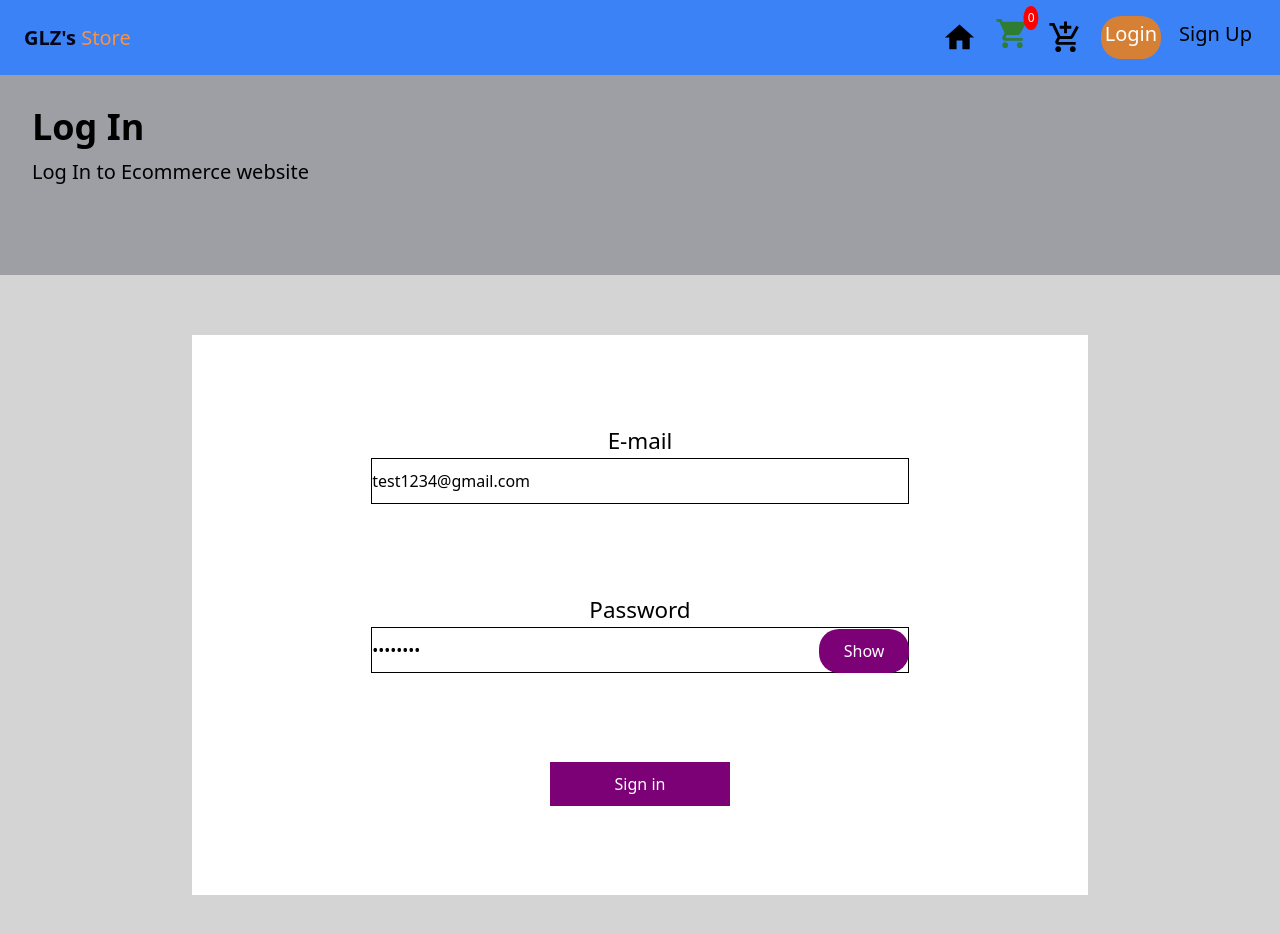
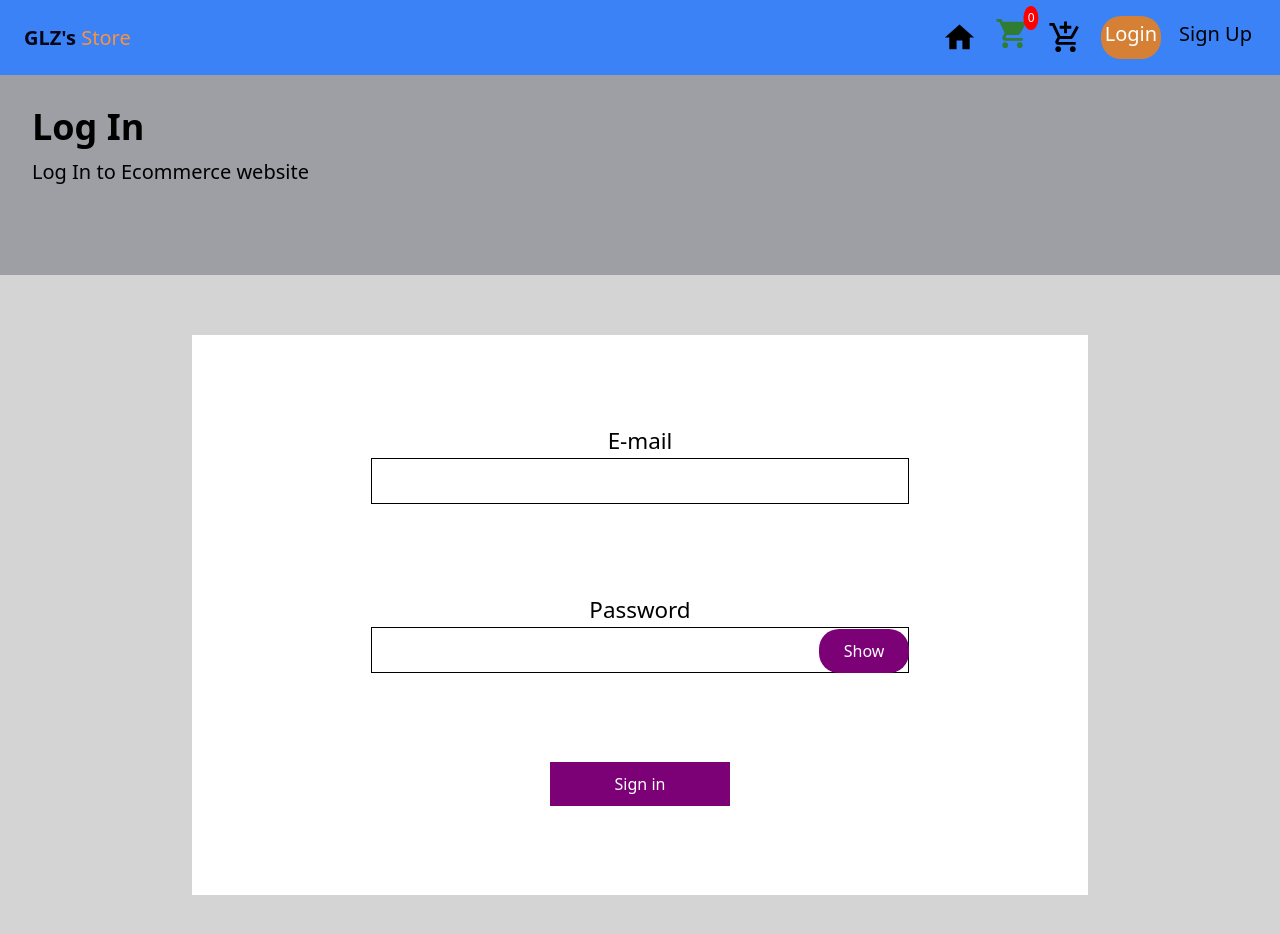
Before and after one commit to GulraizAijaz/MernEcommerceApp, a React (Create React App) app in the folder Frontend/: page /signin in a window 1280 px wide. Shown: the top 934 px of the page. Built offline with nearby package versions, Linux system fonts and the light colour scheme; no server answers.

Commit message:
another commit

```diff
--- a/Frontend/src/user/Signin.jsx
+++ b/Frontend/src/user/Signin.jsx
@@ -11,8 +11,8 @@ const Signin = () => {
   const {user} = isAuthenticated()
   const navigate = useNavigate()
   const [values ,setValues] = useState({
-    email:'test1234@gmail.com',
-    password:'asdf1234',
+    email:'',
+    password:'',
     error:'',
     success:false,
     msg:'',
```
